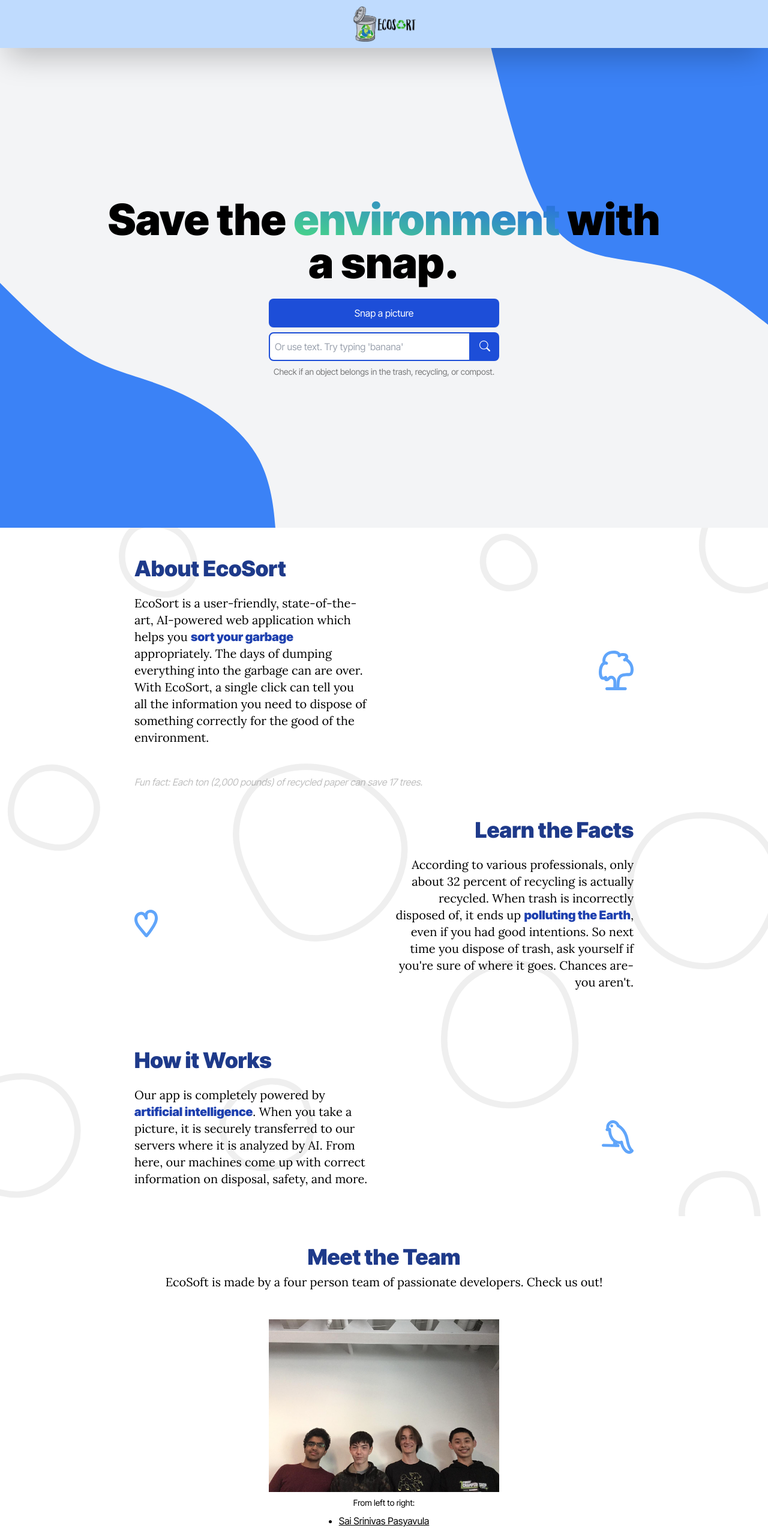
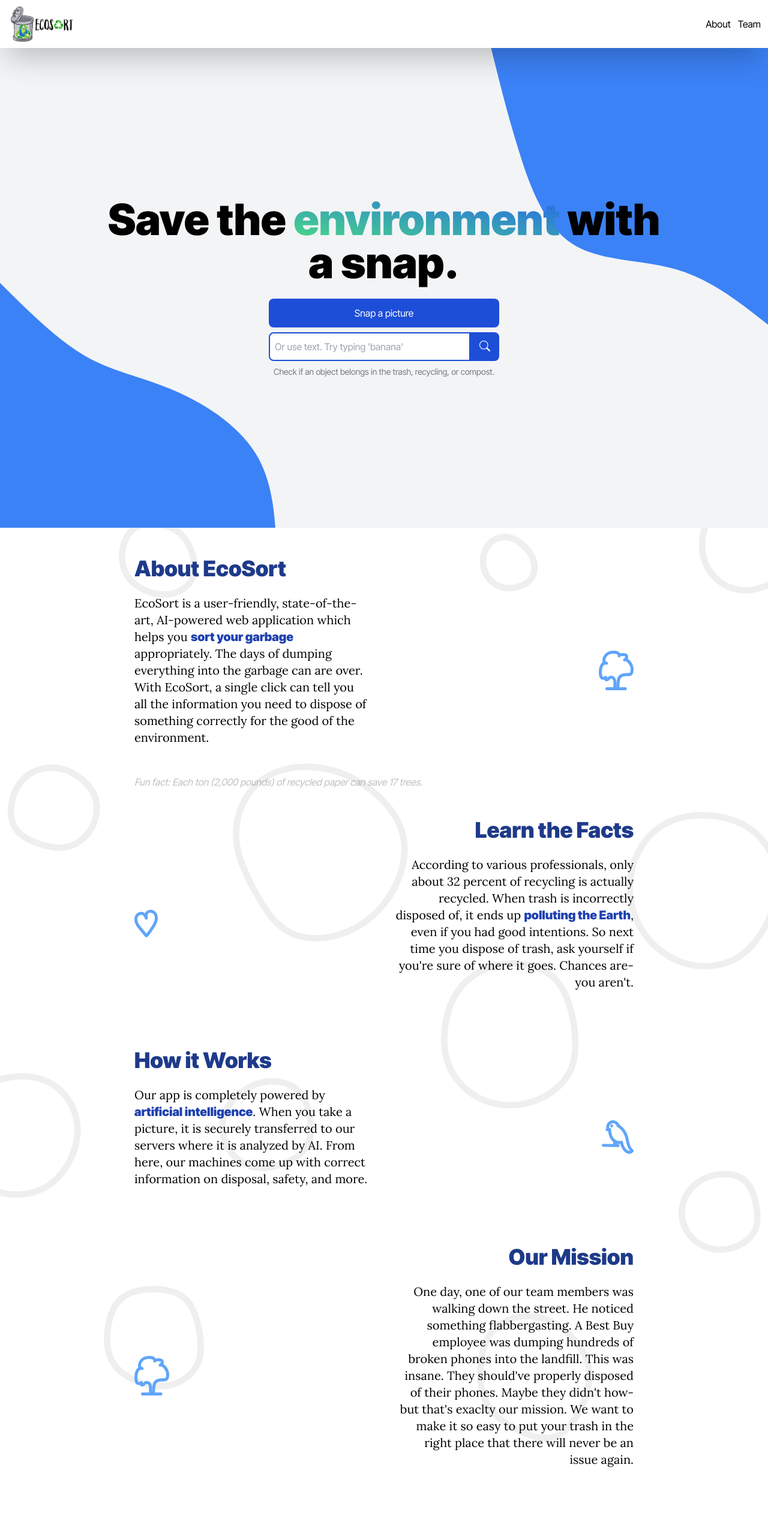
Before and after one commit to arthurmatthew/hackpnw2023, a React (Vite) app: page / in a window 1280 px wide. Shown: the top 2548 px of the page at 60% size. Built offline with nearby package versions, Linux system fonts and the light colour scheme.

Commit message:
Finished

```diff
--- a/src/layout.tsx
+++ b/src/layout.tsx
@@ -4,10 +4,16 @@ import Logo from "./assets/logo_with_text_transparant.png";
 const Layout = ({ children }: { children: React.ReactNode }) => {
   return (
     <>
-      <header className="sticky top-0 z-50 flex h-20 w-full items-center justify-center bg-blue-200 p-2 shadow-2xl">
+      <header className="sticky top-0 z-50 flex h-20 w-full items-center justify-between p-2 px-3 shadow-2xl backdrop-blur-md">
         <a className="h-full" href="/">
           <img src={Logo} className="h-full" />
         </a>
+        <section className="flex items-center gap-3">
+          <a href="#about" className="duration-100 hover:text-blue-400">
+            About
+          </a>
+          <a href="#team">Team</a>
+        </section>
       </header>
       <main>{children}</main>
     </>
--- a/src/main.css
+++ b/src/main.css
@@ -5,9 +5,32 @@
 @tailwind components;
 @tailwind utilities;
 
+/* width */
+::-webkit-scrollbar {
+  width: 10px;
+}
+
+/* Track */
+::-webkit-scrollbar-track {
+  background: #f1f1f100;
+}
+
+/* Handle */
+::-webkit-scrollbar-thumb {
+  background: rgb(108, 157, 255);
+}
+
+/* Handle on hover */
+::-webkit-scrollbar-thumb:hover {
+  background: #555;
+}
+
+:root {
+  scroll-behavior: smooth;
+}
+
 body {
   overflow-x: hidden;
-  scroll-behavior: smooth;
 }
 
 * {
--- a/src/routes/index.tsx
+++ b/src/routes/index.tsx
@@ -231,8 +231,24 @@ const Index = () => {
             <img src={Bird} />
           </span>
         </div>
-      </div>
-      <div id="team">
+        <div className="flex flex-col gap-6 px-4 py-12 md:px-20 lg:px-40 xl:px-56">
+          <h1 className="text-right text-4xl font-black text-blue-900">
+            Our Mission
+          </h1>
+          <span className="flex items-center">
+            <img src={Tree} />
+            <p className="lora pl-2 text-right text-xl sm:pl-24 md:pl-56 xl:pl-96">
+              One day, one of our team members was walking down the street. He
+              noticed something flabbergasting. A Best Buy employee was dumping
+              hundreds of broken phones into the landfill. This was insane. They
+              should've properly disposed of their phones. Maybe they didn't
+              how- but that's exaclty our mission. We want to make it so easy to
+              put your trash in the right place that there will never be an
+              issue again.
+            </p>
+          </span>
+        </div>
+        <div id="team"></div>
         <div className="flex flex-col items-center justify-center gap-2 px-4 py-12 md:px-20 lg:px-40 xl:px-56">
           <h1 className="text-center text-4xl font-black text-blue-900">
             Meet the Team
@@ -243,7 +259,7 @@ const Index = () => {
           </p>
           <img className="h-auto w-96 pt-10" src={Group} alt="Team" />
           <p className="text-center text-sm">From left to right:</p>
-          <ol className="lora list-disc underline">
+          <ol className="lora rounded-md bg-gray-100 p-5 underline">
             <li>
               <a href="https://www.github.com/saiawe2021">
                 Sai Srinivas Pasyavula
```
